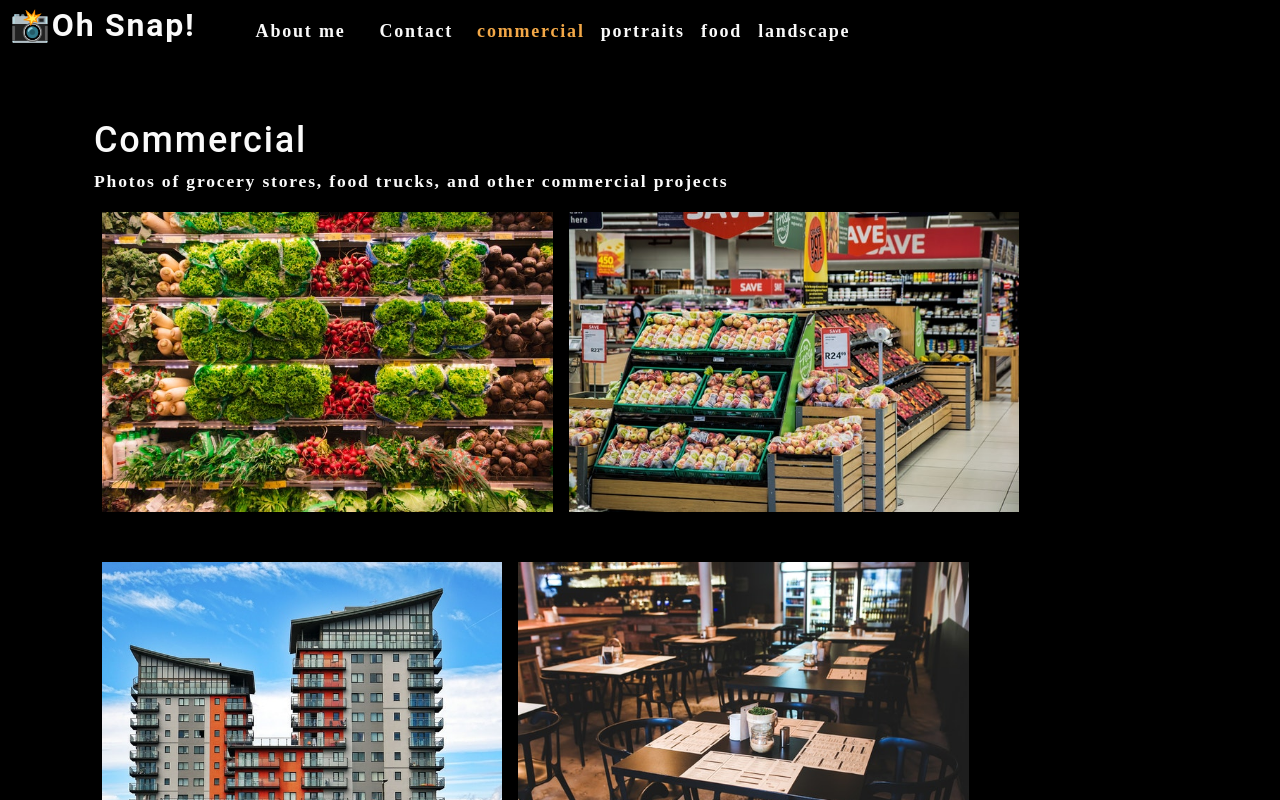
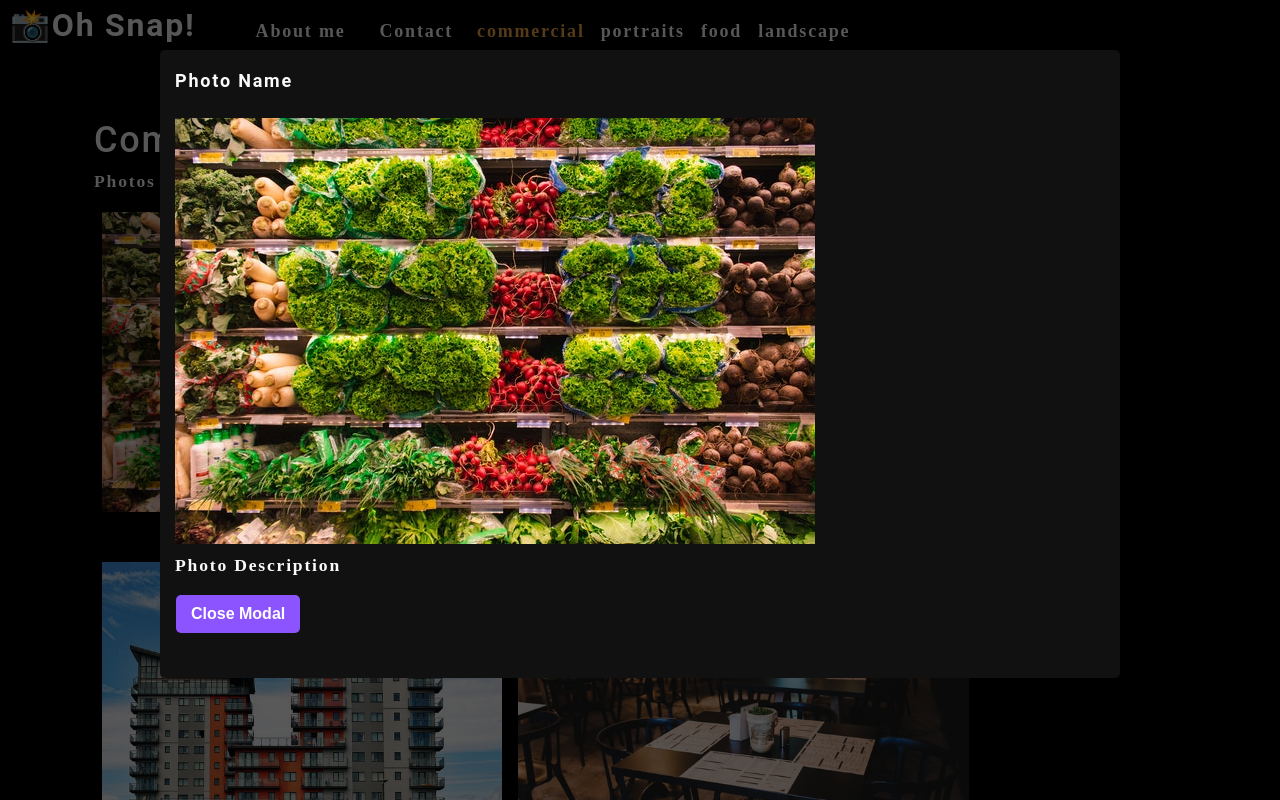
Before and after one commit to bassiebangura/photo-port, a React (Create React App) app: page / in a window 1280 px wide. Both pictures are taken after a click on the picture 327 px from the left and 361 px from the top of the page. Shown: the top 800 px of the page. Built offline with nearby package versions, Linux system fonts and the light colour scheme.

Commit message:
Add modal for page

```diff
--- /dev/null
+++ b/src/components/modal/index.js
@@ -0,0 +1,20 @@
+import React from "react";
+
+function Modal({ currentPhoto, onClose }) {
+    return (
+        <div>
+            <div className="modalBackdrop">
+                <div className="modalContainer">
+                    <h3 className="modalTitle">Photo Name</h3>
+                    <img src={require(`../../assets/small/${currentPhoto.image}/${currentPhoto.index}.jpg`)} alt="current category" />
+                    <p>
+                        Photo Description
+                    </p>
+                    <button onClick={onClose}>Close Modal</button>
+                </div>
+            </div>
+        </div>
+    );
+}
+
+export default Modal;
--- a/src/components/photolist/index.js
+++ b/src/components/photolist/index.js
@@ -1,4 +1,5 @@
 import React, {useState} from "react";
+import Modal from "../modal";
 
 function PhotoList({ currentCategory }) {
     const [photos] = useState([
@@ -98,16 +99,26 @@ function PhotoList({ currentCategory }) {
           description: 'Lorem ipsum dolor sit amet, consectetur adipiscing elit. Nunc ultricie',
         },
       ]);
+    const [currentPhoto, setCurrentPhoto] = useState();
+    const [isModalOpen, setIsModalOpen] = useState(false);
+
+    const onClose = () => setIsModalOpen(false);
+
+    const toggleModal = (image, i) => {
+        setCurrentPhoto({image, index: i});
+        setIsModalOpen(!isModalOpen);
+    }
 
     return (
         <div>
-             <div className="flex-row">
-                {
-                    photos.filter((photo) => photo.category === currentCategory.name).map((image, i) => (
-                        <img src={require(`../../assets/small/${currentCategory.name}/${i}.jpg`)} alt={image.name} className="img-thumbnail mx-1" key={image.name} />
-                    ))
-                }
-            </div>
+          {isModalOpen && <Modal currentPhoto={currentPhoto} onClose={onClose} />}
+          <div className="flex-row">
+            {
+              photos.filter((photo) => photo.category === currentCategory.name).map((image, i) =>  (
+                  <img src={require(`../../assets/small/${currentCategory.name}/${i}.jpg`)} alt={image.name} className="img-thumbnail mx-1" key={image.name} onClick={() => toggleModal(image.category, i)} />
+              ))
+            }
+          </div>
         </div>
     );
 }
```
